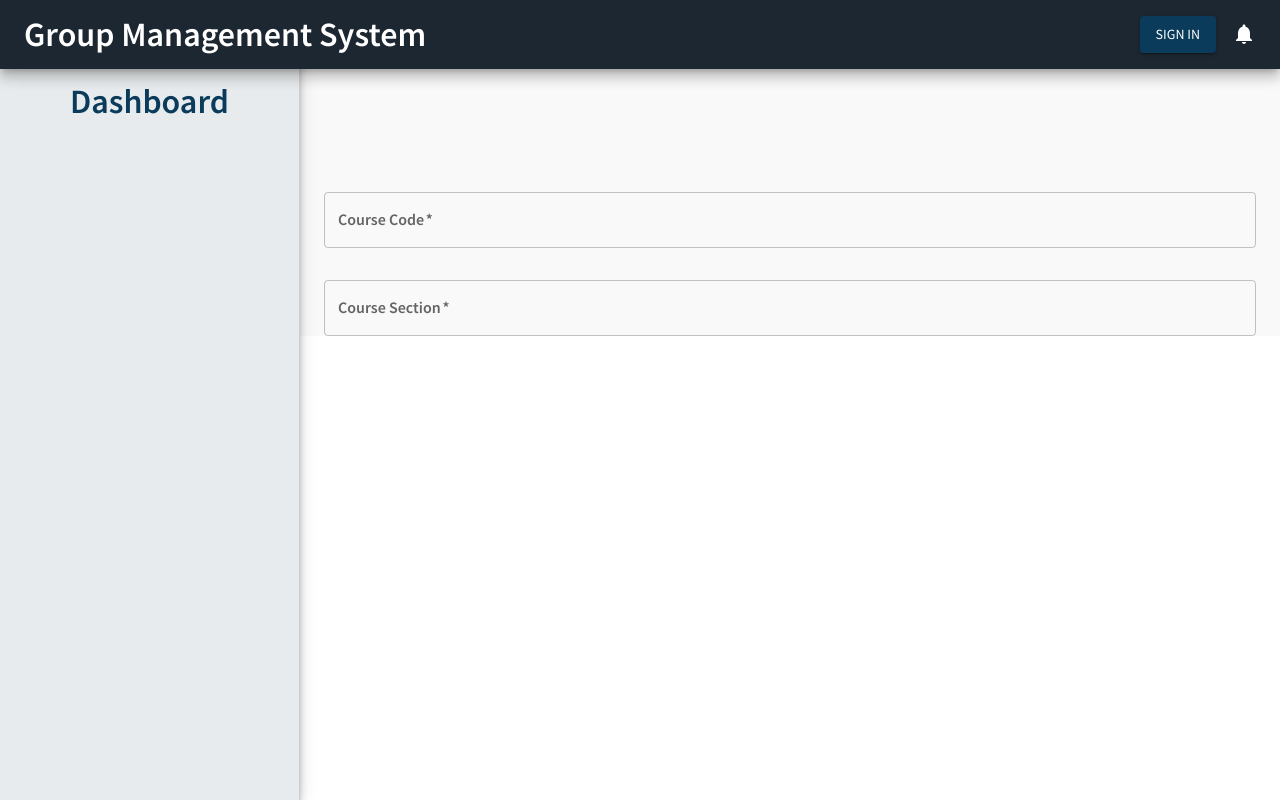
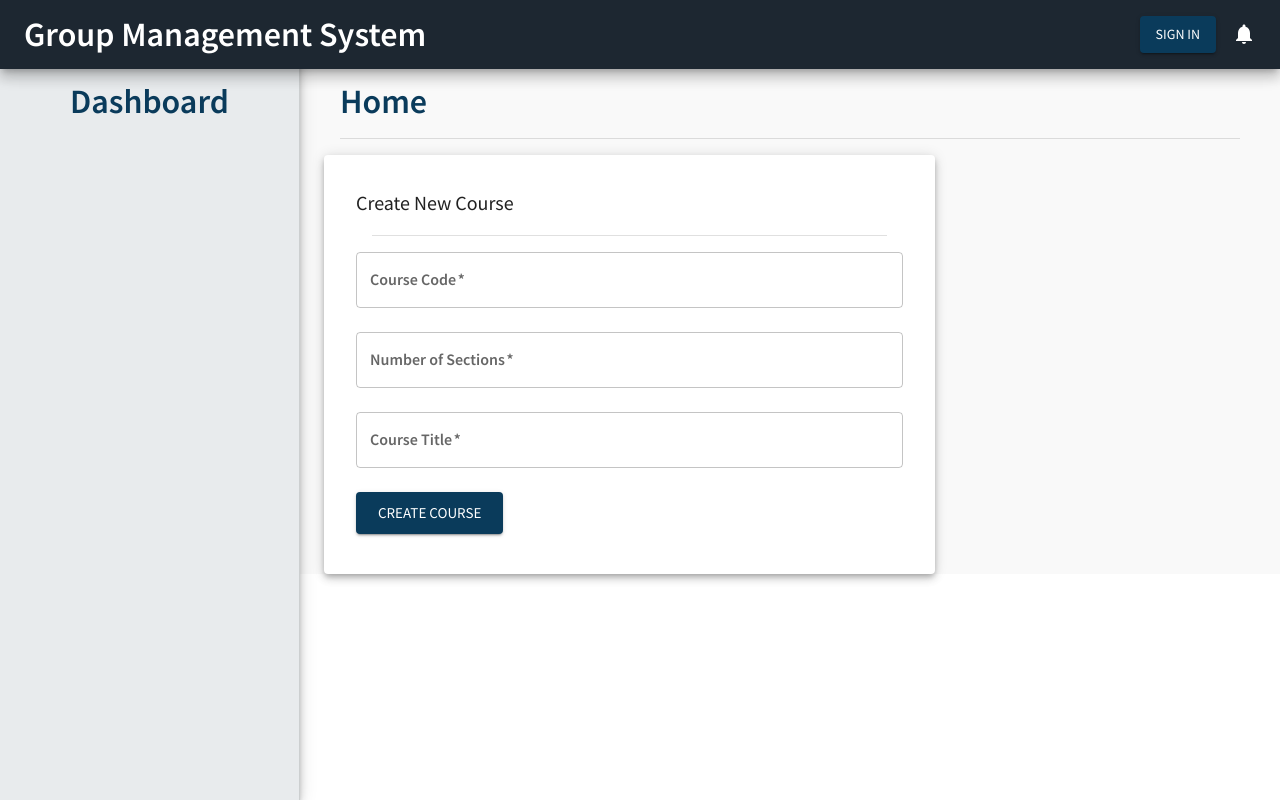
Before and after one commit to Anthony8044/Group-Management-System, a React (Create React App) app in the folder client/: page / in a window 1280 px wide. Built offline with nearby package versions, Linux system fonts and the light colour scheme; sample sign-in values are in the browser's storage.

Commit message:
develop create course function

```diff
--- a/client/src/actions/course.js
+++ b/client/src/actions/course.js
@@ -1,5 +1,21 @@
 import { REGISTER_COURSE, GET_COURSES } from '../constants/actionTypes';
 import * as api from '../api/index.js';
+
+
+export const createCourse = (course) => async (dispatch) => {
+
+    try {
+        const { data } = await api.createCourse(course);
+
+        //dispatch({type: CREATE_COURSE, payload: data});
+
+    } catch (error) {
+
+        console.log(error);
+
+    }
+
+}
 
 export const registerCourse = (user) => async (dispatch) => {
 
--- a/client/src/api/index.js
+++ b/client/src/api/index.js
@@ -39,6 +39,7 @@ export const getTeachers = () => API.get('/teacher/getallteachers');
 export const updateTeacher = (id, updatedUser) => API.patch(`/teacher/updateteacher/${id}`, updatedUser);
 
 //Course
+export const createCourse = (formData) => API.post('/course/createCourse', formData);
 export const registerCourse = (formData) => API.post('/course/registerCourse', formData);
 export const getAllCourses = () => API.get('/course/getAllCourses');
 
--- a/client/src/containers/home/Home.jsx
+++ b/client/src/containers/home/Home.jsx
@@ -1,21 +1,19 @@
 import React, { useState, useEffect } from "react";
-import { Button, Container, Grid, useTheme } from "@mui/material";
+import { Button, Card, CardContent, Container, Divider, Grid, Typography, useTheme } from "@mui/material";
+import useStyles from './styles'
 import FeaturedInfo from "../../components/featuredInfo/FeaturedInfo";
 import { useDispatch, useSelector } from 'react-redux';
 import FileBase from 'react-file-base64';
 import Input from "../../components/login&register/Input";
+import { createCourse } from "../../actions/course";
 
 
 
 const Home = () => {
     const theme = useTheme();
+    const classes = useStyles();
     const dispatch = useDispatch();
-    const student = useSelector((state) => state.student);
-    const auth = useSelector((state) => state.auth);
-
-    //console.log(student);
-    //console.log(auth);
-    const [userData, setUserData] = useState({ course_code: '', course_section: ''});
+    const [userData, setUserData] = useState({ code: '', sections: '', course_title: '' });
 
 
     useEffect(() => {
@@ -23,48 +21,37 @@ const Home = () => {
 
     const handleSubmit = async (e) => {
         e.preventDefault();
-
-        //dispatch(createUsers({ ...userData, user_id: loggedInUser?.result?.user_id }));
+        dispatch(createCourse(userData));
     };
 
     const handleChange = (e) => setUserData({ ...userData, [e.target.name]: e.target.value });
 
     return (
         <Container maxWidth="xl">
-            <Grid container spacing={4} style={{ marginRight: theme.spacing(4), marginTop: theme.spacing(4) }}>
-                <Grid item xs={12} >
-                    {/* <FeaturedInfo setCurrentId={setCurrentId} /> */}
+            <Typography variant="h4" color="primary" style={{ margin: theme.spacing(2) }}  >Home</Typography>
+            <Divider style={{ margin: theme.spacing(2) }} />
+            <Grid container spacing={4}>
+                <Grid item xs={8} md={8} >
+                    <Card elevation={5} style={{ height: '100%' }}>
+                        <CardContent className={classes.infoContent}>
+                            <Typography variant="h6">Create New Course</Typography>
+                            <Divider style={{ margin: theme.spacing(2) }} />
+                            <form noValidate onSubmit={handleSubmit}>
+                                <Grid container spacing={3}>
+                                    <Input name="code" label="Course Code" value={userData.course_code} handleChange={handleChange} />
+                                    <Input name="sections" label="Number of Sections" value={userData.course_section} handleChange={handleChange} />
+                                    <Input name="course_title" label="Course Title" value={userData.course_section} handleChange={handleChange} />
+                                    <Grid item xs={12} >
+                                        <Button style={{ display: 'flex !important', justifyContent: 'right !important' }} variant="contained" color="primary" size="large" type="submit" >Create Course</Button>
+                                    </Grid>
+                                </Grid>
+                            </form>
+                        </CardContent>
+                    </Card>
                 </Grid>
             </Grid>
-            <form noValidate onSubmit={handleSubmit}>
-                <Grid container spacing={4} style={{ marginRight: theme.spacing(4), marginTop: theme.spacing(4) }}>
-                    <Input name="course_code" label="Course Code" value={userData.course_code} handleChange={handleChange} />
-                    <Input name="course_section" label="Course Section" value={userData.course_section} handleChange={handleChange} />
 
-                    {/* <Input name="email" label="Email" value={userData.email} handleChange={handleChange} />
-                    <Input name="studentID" label="Student ID" value={userData.studentID} handleChange={handleChange} half />
-                    <Input name="password" label="Password" value={userData.password} handleChange={handleChange} half /> */}
-                    {student ? (
-                        <>
-                            {/* <Grid item xs={12} >
-                                <FileBase
-                                    type='file'
-                                    multiple={false}
-                                    onDone={({ base64 }) => setUserData({ ...userData, profileImg: base64 })}
-                                />
-                            </Grid> */}
-                            <Grid item xs={12} >
-                                <Button style={{ display: 'flex !important', justifyContent: 'right !important' }} variant="contained" color="primary" size="large" type="submit" >Create</Button>
-                            </Grid>
-                        </>
-                    ) :
-                        <>
-                        </>
-                    }
-                </Grid>
-            </form>
-
-        </Container>
+        </Container >
     )
 }
 
--- /dev/null
+++ b/client/src/containers/home/styles.js
@@ -0,0 +1,8 @@
+import { makeStyles } from '@mui/styles';
+
+
+export default makeStyles((theme) => ({
+    infoContent: {
+        margin: theme.spacing(2),
+    },
+}));
```
Also changed, not shown: 2 other files (tests, documents, lock files or other folders).
